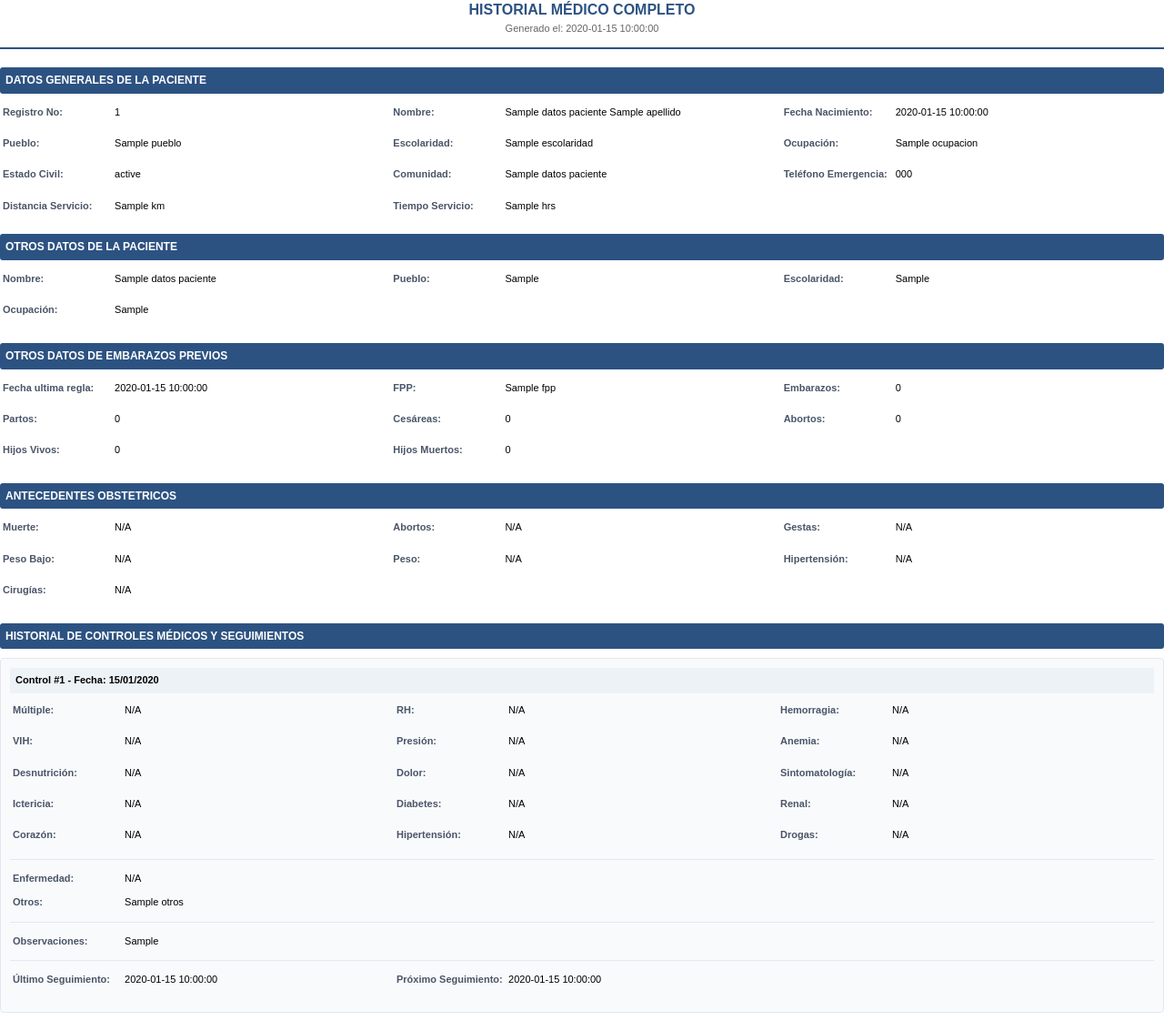
After one commit to Jegis9/Clinica, a Laravel app: template resources/views/pdf/pacientes-ficha.blade.php in a window 1280 px wide. The commit adds this page. Shown: the whole page at 91% size. Run offline with Laravel 12, Linux system fonts and the light colour scheme; the template is opened without the code that fills it: most values are stand-ins (such as "Sample title", 1, 10 or a date in 2020); some libraries are stand-ins or nearby versions.

Commit message:
Generacion de ficha agregada, historiales vista funcional

```diff
--- /dev/null
+++ b/resources/views/pdf/pacientes-ficha.blade.php
@@ -0,0 +1,227 @@
+<!DOCTYPE html>
+<html>
+<head>
+    <meta charset="utf-8">
+    <title>Historial Médico Completo</title>
+    <style>
+        @page { margin: 50px 30px; }
+        body {
+            font-family: Arial, sans-serif;
+            font-size: 11px;
+            margin: 0;
+            padding: 0;
+            line-height: 1.4;
+        }
+        .header {
+            text-align: center;
+            margin-bottom: 20px;
+            border-bottom: 2px solid #2c5282;
+            padding-bottom: 10px;
+        }
+        .header h1 {
+            margin: 0;
+            font-size: 16px;
+            color: #2c5282;
+        }
+        .header p {
+            margin: 2px 0;
+            color: #666;
+        }
+        .section {
+            margin-bottom: 20px;
+            page-break-inside: avoid;
+        }
+        .section-title {
+            background-color: #2c5282;
+            color: white;
+            padding: 6px;
+            border-radius: 3px;
+            margin: 15px 0 10px 0;
+            font-weight: bold;
+            font-size: 12px;
+        }
+        .grid-container {
+            display: grid;
+            grid-template-columns: repeat(3, 1fr);
+            gap: 8px;
+            margin-bottom: 10px;
+        }
+        .data-field {
+            margin-bottom: 5px;
+            padding: 3px;
+        }
+        .data-field strong {
+            color: #4a5568;
+            display: inline-block;
+            min-width: 120px;
+        }
+        .historico-item {
+            border: 1px solid #e2e8f0;
+            border-radius: 4px;
+            padding: 10px;
+            margin-bottom: 15px;
+            background-color: #f8fafc;
+            page-break-inside: avoid;
+        }
+        .historico-header {
+            background-color: #edf2f7;
+            padding: 6px;
+            border-radius: 2px;
+            margin-bottom: 8px;
+            font-weight: bold;
+        }
+        .no-data {
+            text-align: center;
+            padding: 20px;
+            color: #666;
+            font-style: italic;
+            background-color: #f7fafc;
+            border-radius: 4px;
+        }
+        .page-break {
+            page-break-before: always;
+        }
+        .text-center { text-align: center; }
+        .border-top {
+            border-top: 1px solid #e2e8f0;
+            padding-top: 10px;
+            margin-top: 10px;
+        }
+    </style>
+</head>
+<body>
+    <div class="header">
+        <h1>HISTORIAL MÉDICO COMPLETO</h1>
+        <p>Generado el: {{ $fecha }}</p>
+    </div>
+
+    @if($datosPaciente)
+    <!-- SECCIÓN 1: DATOS DEL PACIENTE (UNA SOLA VEZ) -->
+    <div class="section">
+        <div class="section-title">DATOS GENERALES DE LA PACIENTE</div>
+
+        <div class="grid-container">
+            <div class="data-field"><strong>Registro No:</strong> {{ $datosPaciente->registro_no ?? 'N/A' }}</div>
+            <div class="data-field"><strong>Nombre:</strong> {{ $datosPaciente->nombre }} {{ $datosPaciente->apellido }}</div>
+            <div class="data-field"><strong>Fecha Nacimiento:</strong> {{ $datosPaciente->birth_date ?? 'N/A' }}</div>
+            <div class="data-field"><strong>Pueblo:</strong> {{ $datosPaciente->pueblo ?? 'N/A' }}</div>
+            <div class="data-field"><strong>Escolaridad:</strong> {{ $datosPaciente->escolaridad ?? 'N/A' }}</div>
+            <div class="data-field"><strong>Ocupación:</strong> {{ $datosPaciente->ocupacion ?? 'N/A' }}</div>
+            <div class="data-field"><strong>Estado Civil:</strong> {{ $datosPaciente->estado_civil ?? 'N/A' }}</div>
+            <div class="data-field"><strong>Comunidad:</strong> {{ $datosPaciente->nombre_comunidad ?? 'N/A' }}</div>
+            <div class="data-field"><strong>Teléfono Emergencia:</strong> {{ $datosPaciente->telefono_emergencia ?? 'N/A' }}</div>
+            <div class="data-field"><strong>Distancia Servicio:</strong> {{ $datosPaciente->distancia_servicio_salud_km ?? 'N/A' }} km</div>
+            <div class="data-field"><strong>Tiempo Servicio:</strong> {{ $datosPaciente->tiempo_servicio_salud_hrs ?? 'N/A' }} hrs</div>
+        </div>
+
+    <!-- SECCIÓN 2: DATOS DEL ESPOSO (UNA SOLA VEZ) -->
+    @if($datosPaciente->nombre_esposo)
+        <div class="section-title">OTROS DATOS DE LA PACIENTE</div>
+        <div class="grid-container">
+            <div class="data-field"><strong>Nombre:</strong> {{ $datosPaciente->nombre_esposo }}</div>
+            <div class="data-field"><strong>Pueblo:</strong> {{ $datosPaciente->pueblo_esposo ?? 'N/A' }}</div>
+            <div class="data-field"><strong>Escolaridad:</strong> {{ $datosPaciente->escolaridad_esposo ?? 'N/A' }}</div>
+            <div class="data-field"><strong>Ocupación:</strong> {{ $datosPaciente->ocupacion_esposo ?? 'N/A' }}</div>
+        </div>
+       @endif
+
+
+    </div>
+
+
+    <div class="section">
+        <div class="section-title">OTROS DATOS DE EMBARAZOS PREVIOS</div>
+        <div class="grid-container">
+            <div class="data-field"><strong>Fecha ultima regla:</strong> {{ $datosPaciente->fecha_ultima_regla ?? 'N/A' }}</div>
+            <div class="data-field"><strong>FPP:</strong> {{ $datosPaciente->fpp ?? 'N/A' }}</div>
+            <div class="data-field"><strong>Embarazos:</strong> {{ $datosPaciente->no_embarazos ?? '0' }}</div>
+            <div class="data-field"><strong>Partos:</strong> {{ $datosPaciente->no_partos ?? '0' }}</div>
+            <div class="data-field"><strong>Cesáreas:</strong> {{ $datosPaciente->no_cesareas ?? '0' }}</div>
+            <div class="data-field"><strong>Abortos:</strong> {{ $datosPaciente->no_abortos ?? '0' }}</div>
+            <div class="data-field"><strong>Hijos Vivos:</strong> {{ $datosPaciente->no_hijos_vivos ?? '0' }}</div>
+            <div class="data-field"><strong>Hijos Muertos:</strong> {{ $datosPaciente->no_hijos_muertos ?? '0' }}</div>
+        </div>
+    </div>
+
+
+    <!-- SECCIÓN 3: ANTECEDENTES (UNA SOLA VEZ) -->
+    <div class="section">
+        <div class="section-title">ANTECEDENTES OBSTETRICOS</div>
+        <div class="grid-container">
+            <div class="data-field"><strong>Muerte:</strong> {{ $datosPaciente->muerte == 1 ? 'Si'  : ($datosPaciente->muerte == 0 ? 'No' : 'N/A') }}</div>
+            <div class="data-field"><strong>Abortos:</strong> {{ $datosPaciente->abortos == 1 ? 'Si'  : ($datosPaciente->abortos == 0 ? 'No' : 'N/A') }}</div>
+            <div class="data-field"><strong>Gestas:</strong> {{ $datosPaciente->gestas == 1 ? 'Si'  : ($datosPaciente->gestas == 0 ? 'No' : 'N/A') }}</div>
+            <div class="data-field"><strong>Peso Bajo:</strong> {{ $datosPaciente->peso_bajo == 1 ? 'Si'  : ($datosPaciente->peso_bajo == 0 ? 'No' : 'N/A') }}</div>
+            <div class="data-field"><strong>Peso:</strong> {{ $datosPaciente->pesoa == 1 ? 'Si'  : ($datosPaciente->pesoa == 0 ? 'No' : 'N/A') }}</div>
+            <div class="data-field"><strong>Hipertensión:</strong> {{ $datosPaciente->hipertencion == 1 ? 'Si'  : ($datosPaciente->hipertencion == 0 ? 'No' : 'N/A') }}</div>
+            <div class="data-field"><strong>Cirugías:</strong> {{ $datosPaciente->cirujias == 1 ? 'Si'  : ($datosPaciente->cirujias == 0 ? 'No' : 'N/A') }}</div>
+        </div>
+    </div>
+
+<!-- SECCIÓN 4: HISTORIAL DE CONTROLES (TODAS LAS VECES) -->
+<div class="section">
+    <div class="section-title">HISTORIAL DE CONTROLES MÉDICOS Y SEGUIMIENTOS</div>
+
+    @if($historicos->count() > 0)
+        @foreach($historicos as $index => $historico)
+            <!-- CADA HISTORICO EN PÁGINA SEPARADA -->
+            <div class="historico-item" style="page-break-before: always;">
+                <div class="historico-header">
+                    Control #{{ $index + 1 }} - Fecha: {{ \Carbon\Carbon::parse($historico->fecha)->format('d/m/Y') }}
+                </div>
+
+                <div class="grid-container">
+                    <div class="data-field"><strong>Múltiple:</strong> {{ $historico->multiple == 1 ? 'Sí' : ($historico->multiple == 0 ? 'No' : 'N/A') }}</div>
+                    <div class="data-field"><strong>RH:</strong> {{ $historico->rh == 1 ? 'Si'  : ($historico->rh == 0 ? 'No' : 'N/A') }}</div>
+                    <div class="data-field"><strong>Hemorragia:</strong> {{ $historico->hemorragia == 1 ? 'Sí' : ($historico->hemorragia == 0 ? 'No' : 'N/A') }}</div>
+                    <div class="data-field"><strong>VIH:</strong> {{ $historico->vih == 1 ? 'Sí' : ($historico->vih == 0 ? 'No' : 'N/A') }}</div>
+                    <div class="data-field"><strong>Presión:</strong> {{ $historico->precion == 1 ? 'Si'  : ($historico->precion == 0 ? 'No' : 'N/A') }}</div>
+                    <div class="data-field"><strong>Anemia:</strong> {{ $historico->anemia == 1 ? 'Sí' : ($historico->anemia == 0 ? 'No' : 'N/A') }}</div>
+                    <div class="data-field"><strong>Desnutrición:</strong> {{ $historico->desnutricion == 1 ? 'Sí' : ($historico->desnutricion == 0 ? 'No' : 'N/A') }}</div>
+                    <div class="data-field"><strong>Dolor:</strong> {{ $historico->dolor == 1 ? 'Sí' : ($historico->dolor == 0 ? 'No' : 'N/A') }}</div>
+                    <div class="data-field"><strong>Sintomatología:</strong> {{ $historico->sintomologia == 1 ? 'Sí' : ($historico->sintomologia == 0 ? 'No' : 'N/A') }}</div>
+                    <div class="data-field"><strong>Ictericia:</strong> {{ $historico->ictericia == 1 ? 'Sí' : ($historico->ictericia == 0 ? 'No' : 'N/A') }}</div>
+                    <div class="data-field"><strong>Diabetes:</strong> {{ $historico->diabetes == 1 ? 'Sí' : ($historico->diabetes == 0 ? 'No' : 'N/A') }}</div>
+                    <div class="data-field"><strong>Renal:</strong> {{ $historico->renal == 1 ? 'Sí' : ($historico->renal == 0 ? 'No' : 'N/A') }}</div>
+                    <div class="data-field"><strong>Corazón:</strong> {{ $historico->corazon == 1 ? 'Sí' : ($historico->corazon == 0 ? 'No' : 'N/A') }}</div>
+                    <div class="data-field"><strong>Hipertensión:</strong> {{ $historico->historico_hipertencion == 1 ? 'Sí' : ($historico->historico_hipertencion == 0 ? 'No' : 'N/A') }}</div>
+                    <div class="data-field"><strong>Drogas:</strong> {{ $historico->drogras == 1 ? 'Sí' : ($historico->drogras == 0 ? 'No' : 'N/A') }}</div>
+                </div>
+
+                @if($historico->enfermedad || $historico->otros)
+                <div class="border-top">
+                    @if($historico->enfermedad)
+                    <div class="data-field"><strong>Enfermedad:</strong> {{ $historico->enfermedad == 1 ? 'Si'  : ($historico->enfermedad == 0 ? 'No' : 'N/A') }}</div>
+                    @endif
+                    @if($historico->otros)
+                    <div class="data-field"><strong>Otros:</strong> {{ $historico->otros }}</div>
+                    @endif
+                </div>
+                @endif
+
+                @if($historico->observaciones_seguimiento)
+                <div class="border-top">
+                    <div class="data-field"><strong>Observaciones:</strong> {{ $historico->observaciones_seguimiento }}</div>
+                </div>
+                @endif
+
+                <div class="grid-container border-top">
+                    <div class="data-field"><strong>Último Seguimiento:</strong> {{ $historico->fecha_ultimo_seguimiento ?? 'N/A' }}</div>
+                    <div class="data-field"><strong>Próximo Seguimiento:</strong> {{ $historico->fecha_proximo_seguimiento ?? 'N/A' }}</div>
+                </div>
+            </div>
+        @endforeach
+    @else
+        <div class="no-data">
+            <p>No se encontraron controles médicos</p>
+        </div>
+    @endif
+</div>
+
+    @else
+    <div class="no-data">
+        <p>No se encontraron datos para este paciente</p>
+    </div>
+    @endif
+</body>
+</html>
```
Also changed, not shown: app/Filament/Resources/ControlResource/Pages/CreateControl.php (+15 -15 lines), app/Filament/Resources/ControlResource/Pages/EditControl.php (+23 -25 lines), app/Filament/Resources/PacienteResource.php (+33 -1 lines), app/Models/Ficha.php (added, +25 -0 lines), resources/views/filament/tables/historial-table.blade.php (+36 -11 lines), app/Filament/Resources/pdf/pacientes-ficha.blade.php (added).
